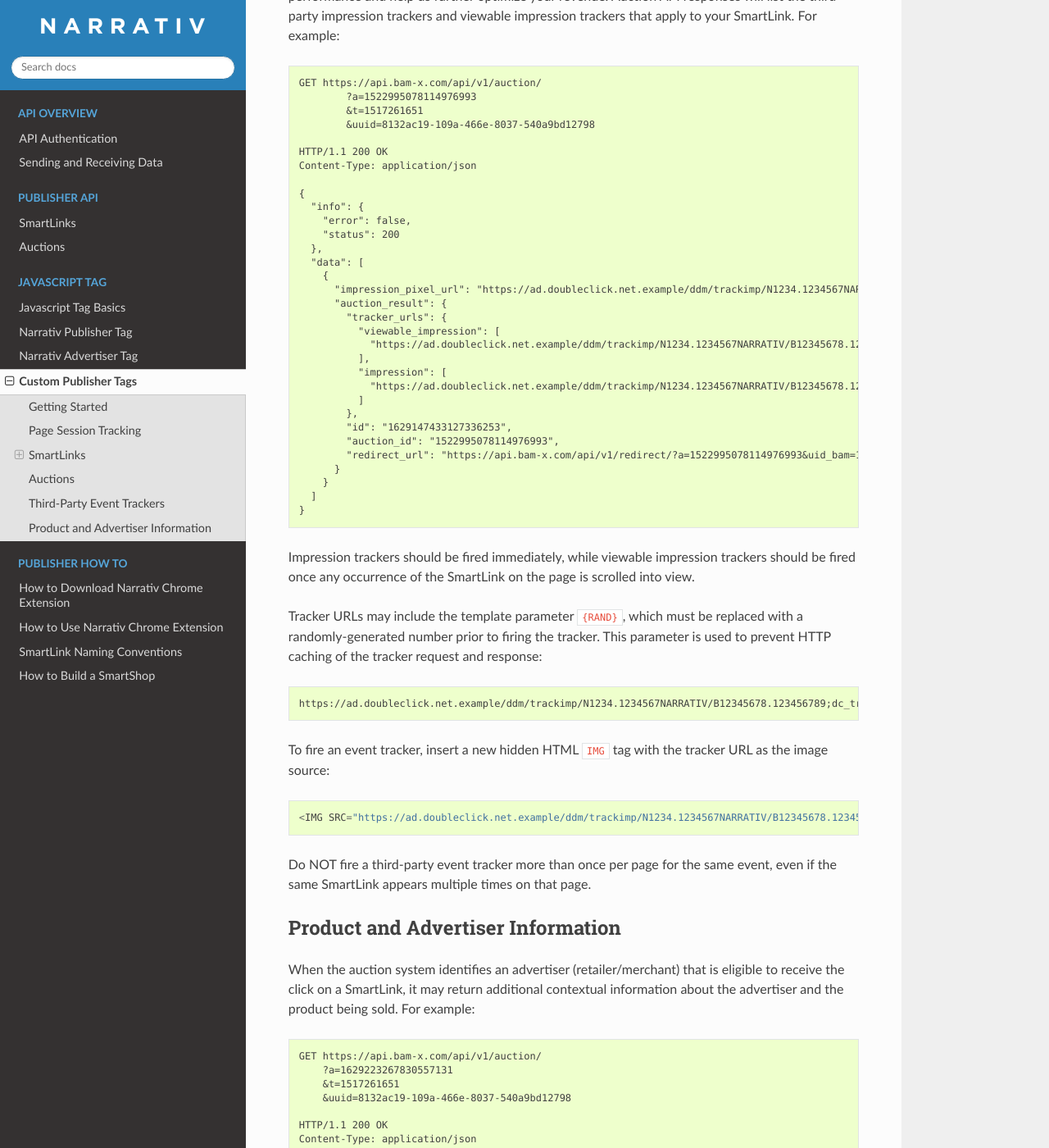
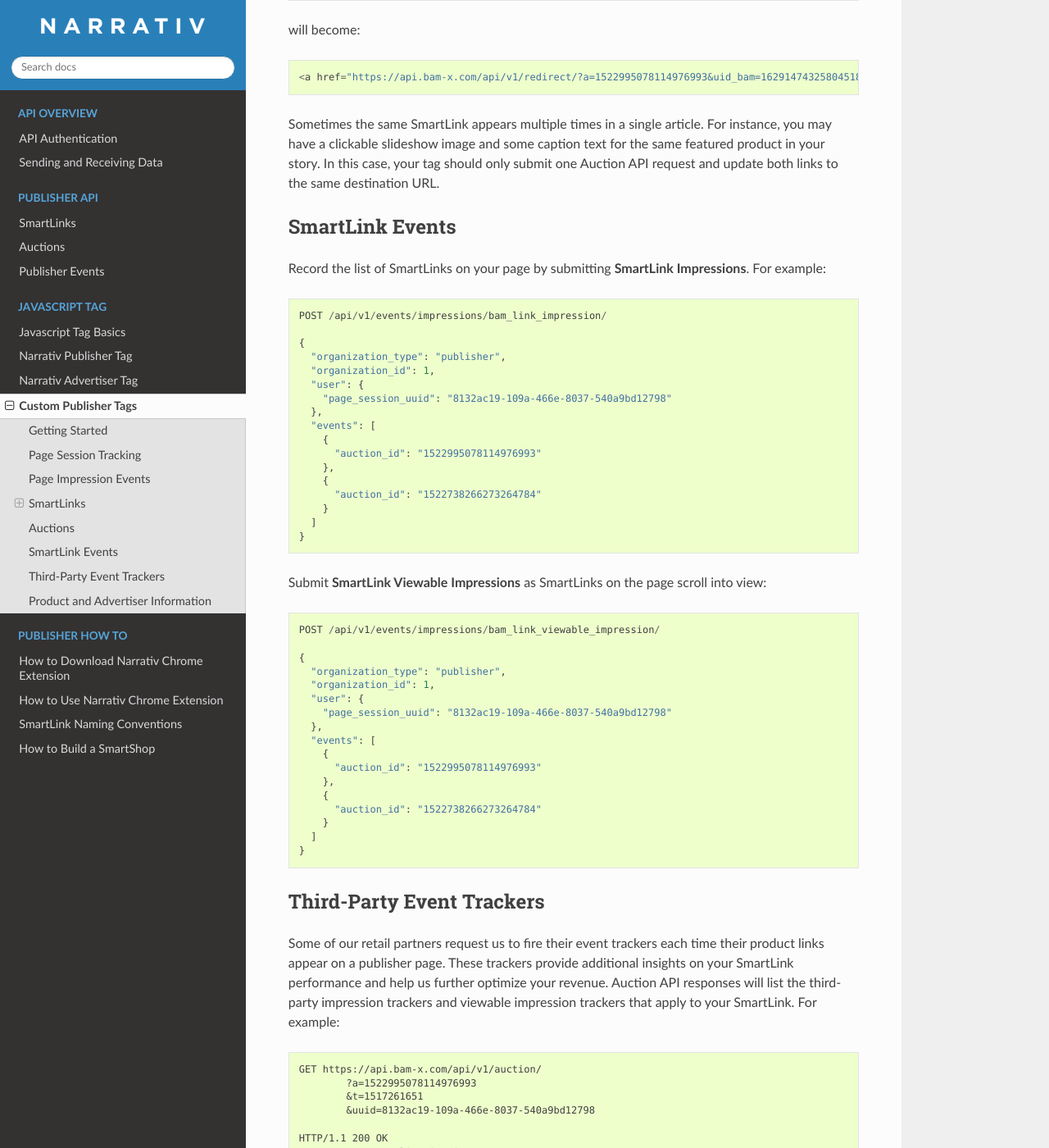
Before and after one commit to robinssq/api-docs, a Sphinx documentation site: the page built from docs/tagpublishercustom.rst, in a window 1280 px wide and 1400 px high, scrolled down 2368 px. Shown: the whole window at 82% size. Built offline with Sphinx 7.4.7 and the Read the Docs theme 2.0.0, drawn with Linux system fonts in a browser that asks for light colours; some of the changed text lies outside the part shown.

Commit message:
BAM-1606: Publisher events API documentation

```diff
--- a/docs/index.rst
+++ b/docs/index.rst
@@ -26,6 +26,7 @@
 
    smartlink
    auction
+   events
 
 .. toctree::
    :maxdepth: 2
--- a/docs/smartlink.rst
+++ b/docs/smartlink.rst
@@ -80,6 +80,10 @@
      - Type
      - Description
 
+   * - auction_id
+     - string
+     - A long unique identifier for the SmartLink that was created.
+
    * - smart_link_id
      - integer
      - A unique identifier for the SmartLink that was created.
--- a/docs/tagpublishercustom.rst
+++ b/docs/tagpublishercustom.rst
@@ -10,6 +10,8 @@
 However, if you have a special use case not covered by our default tag, it is
 possible to write your own custom integration with our APIs.
 
+
+.. _page_session_tutorial:
 
 Page Session Tracking
 ---------------------
@@ -32,7 +34,26 @@
    Page Session UUID on Javascript load may not be enough! Ensure that your
    UUID changes every time the reader navigates to a new article.
 
-.. TODO: Page Load Events
+
+Page Impression Events
+----------------------
+
+After generating your Page Session UUID, record the beginning of the page
+session by firing a **Page Impression** via the :doc:`Events API <events>`.
+For example::
+
+    POST /api/v1/events/impressions/page_impression/
+
+    {
+      "organization_type": "publisher",
+      "organization_id": 1,
+      "user": {
+        "page_session_uuid": "8132ac19-109a-466e-8037-540a9bd12798"
+      },
+      "events": [
+        {}
+      ]
+    }
 
 
 SmartLinks
@@ -114,6 +135,53 @@
 destination URL.
 
 
+SmartLink Events
+----------------
+
+Record the list of SmartLinks on your page by submitting **SmartLink Impressions**.
+For example::
+
+    POST /api/v1/events/impressions/bam_link_impression/
+
+    {
+      "organization_type": "publisher",
+      "organization_id": 1,
+      "user": {
+        "page_session_uuid": "8132ac19-109a-466e-8037-540a9bd12798"
+      },
+      "events": [
+        {
+          "auction_id": "1522995078114976993"
+        },
+        {
+          "auction_id": "1522738266273264784"
+        }
+      ]
+    }
+
+
+Submit **SmartLink Viewable Impressions** as SmartLinks on the page scroll
+into view::
+
+    POST /api/v1/events/impressions/bam_link_viewable_impression/
+
+    {
+      "organization_type": "publisher",
+      "organization_id": 1,
+      "user": {
+        "page_session_uuid": "8132ac19-109a-466e-8037-540a9bd12798"
+      },
+      "events": [
+        {
+          "auction_id": "1522995078114976993"
+        },
+        {
+          "auction_id": "1522738266273264784"
+        }
+      ]
+    }
+
+
 Third-Party Event Trackers
 --------------------------
 
@@ -171,8 +239,8 @@
 
     https://ad.doubleclick.net.example/ddm/trackimp/N1234.1234567NARRATIV/B12345678.123456789;dc_trk_aid=123456789;dc_trk_cid=12345678;ord={RAND};dc_lat=;dc_rdid=;tag_for_child_directed_treatment=?"
 
-To fire an event tracker, insert a new hidden HTML ``IMG`` tag with the
-tracker URL as the image source::
+To fire a third-party event tracker, insert a new hidden HTML ``IMG`` tag
+with the tracker URL as the image source::
 
     <IMG SRC="https://ad.doubleclick.net.example/ddm/trackimp/N1234.1234567NARRATIV/B12345678.123456789;dc_trk_aid=123456789;dc_trk_cid=12345678;ord=1629147433127336253;dc_lat=;dc_rdid=;tag_for_child_directed_treatment=?" />
 
```
Also changed, not shown: docs/events.rst (added, +209 -0 lines).
